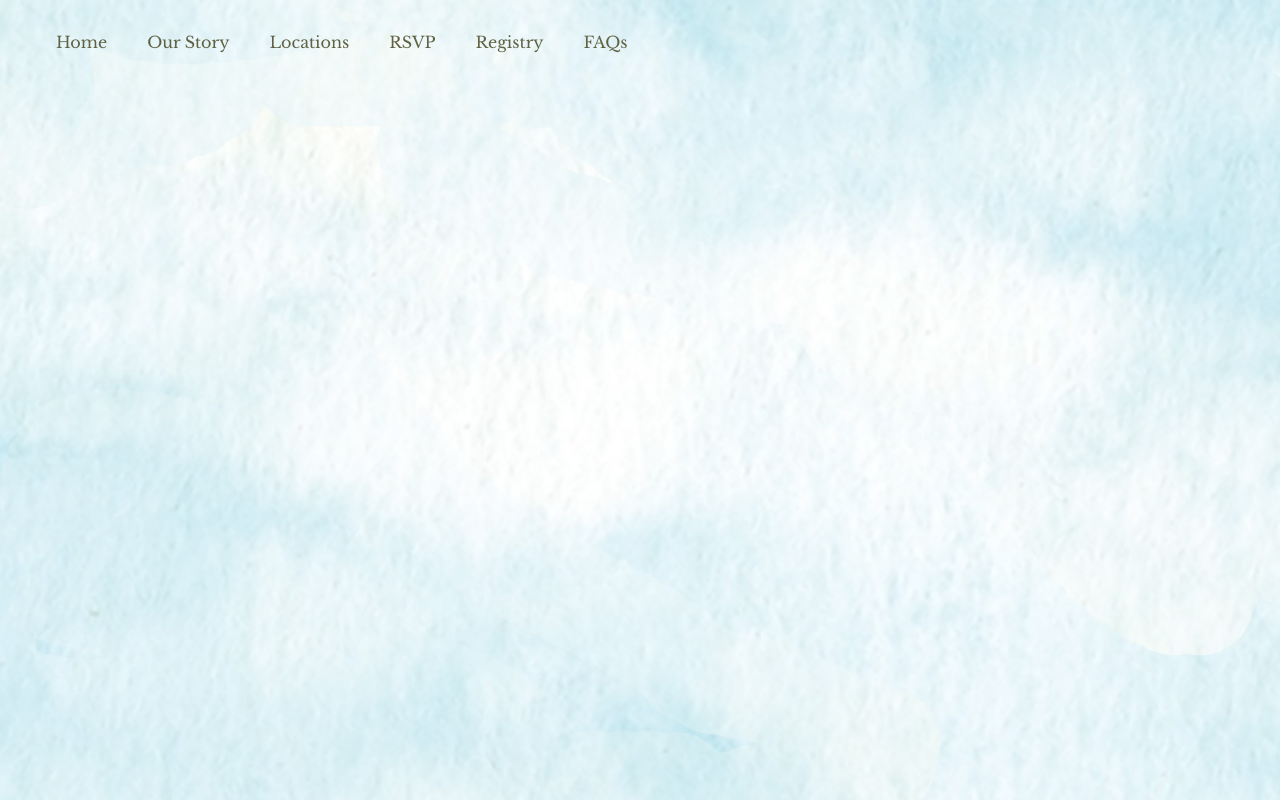
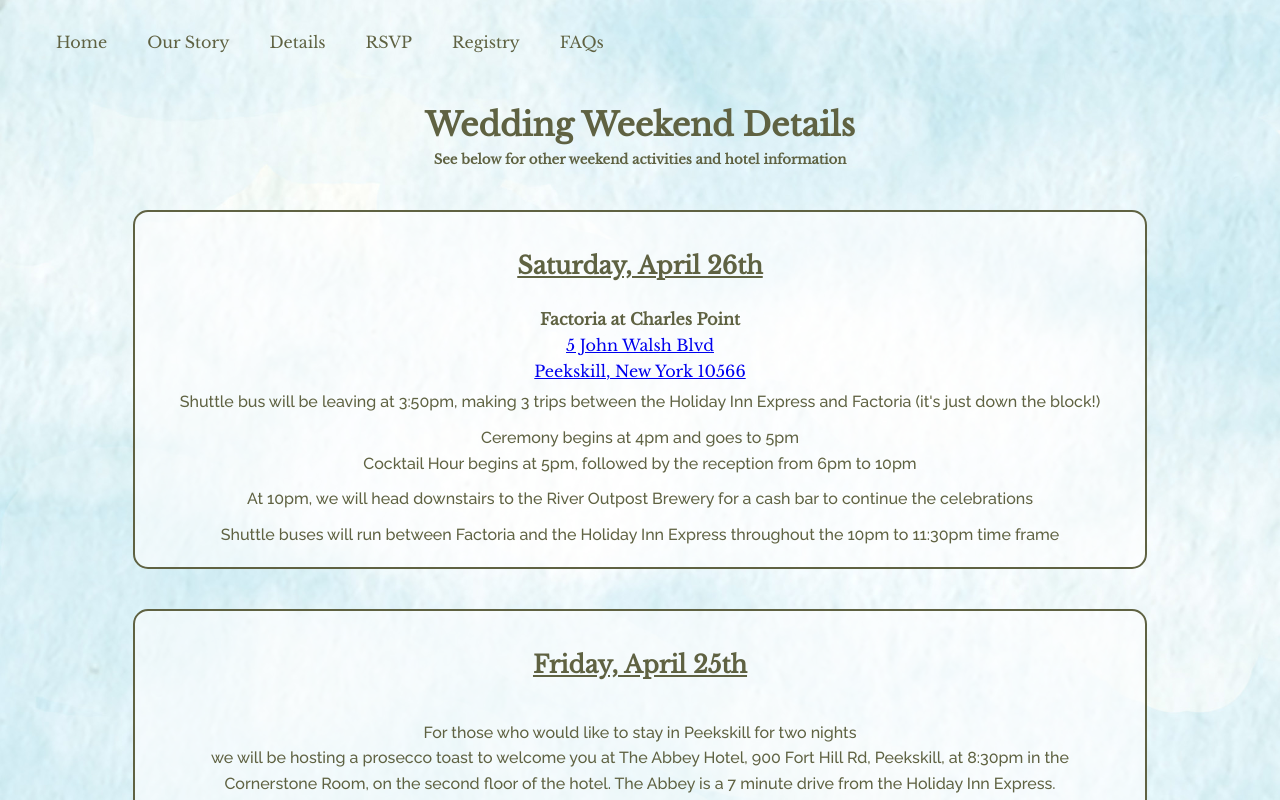
Before and after one commit to rhkearns/rksy-wedding-site, a React (Create React App) app: page /details in a window 1280 px wide. Shown: the top 800 px of the page. Built offline with nearby package versions, Linux system fonts and the light colour scheme.

Commit message:
update details page

```diff
--- a/src/App.js
+++ b/src/App.js
@@ -2,9 +2,8 @@ import './App.css';
 import { Routes, Route } from 'react-router-dom';
 import HomePage from './pages/HomePage/HomePage';
 import Navbar from './components/Navbar/Navbar';
+import Details from './pages/Details/Details';
 import StoryPage from './pages/StoryPage/StoryPage';
-import Directions from './pages/Directions/Directions';
-import Schedule from './pages/Schedule/Schedule';
 import Faqs from './pages/Faqs/Faqs';
 
 function App() {
@@ -14,8 +13,7 @@ function App() {
 			<Routes>
 				<Route path="/" element={<HomePage />} />
 				<Route path="/story" element={<StoryPage />} />
-        <Route path="/locations" element={<Directions />} />
-        <Route path="/schedule" element={<Schedule /> } />
+				<Route path="/details" element={<Details />} />
 				<Route path="/faqs" element={<Faqs />} />
 			</Routes>
 		</div>
--- a/src/components/Navbar/Navbar.jsx
+++ b/src/components/Navbar/Navbar.jsx
@@ -40,11 +40,11 @@ const Navbar = () => {
 						</li>
 						<li className="nav__item">
 							<NavLink
-								to="/locations"
+								to="/details"
 								className="nav__link"
 								onClick={closeMenuOnMobile}
 							>
-								Locations
+								Details
 							</NavLink>
 						</li>
 						<li className='nav__item'>
--- /dev/null
+++ b/src/pages/Details/Details.jsx
@@ -0,0 +1,126 @@
+import React from 'react';
+import './details.scss';
+import hotelImg from '../../images/hotel-screenshot.png';
+
+const Details = () => {
+	return (
+		<div className="details-page">
+			<h1 id="page-title">Wedding Weekend Details</h1>
+			<h5 id="disclaimer">
+				See below for other weekend activities and hotel information
+			</h5>
+			<div className="event-info">
+				<h2>Saturday, April 26th</h2>
+				<h4 id="location-title">Factoria at Charles Point</h4>
+				<a
+					href="https://maps.app.goo.gl/dteKZEHsqECJ2xQC8"
+					target="_blank"
+					rel="noopener noreferrer"
+				>
+					<span className="address">
+						5 John Walsh Blvd
+						<br />
+						Peekskill, New York 10566
+					</span>
+				</a>
+				<div className="ceremony-info">
+					<p>
+						Shuttle bus will be leaving at 3:50pm, making 3 trips between the
+						Holiday Inn Express and Factoria (it's just down the block!)
+					</p>
+					<p>
+						Ceremony begins at 4pm and goes to 5pm {<br />} Cocktail Hour begins
+						at 5pm, followed by the reception from 6pm to 10pm
+					</p>
+					<p>
+						At 10pm, we will head downstairs to the River Outpost Brewery for a
+						cash bar to continue the celebrations
+					</p>
+					<p>
+						Shuttle buses will run between Factoria and the Holiday Inn Express
+						throughout the 10pm to 11:30pm time frame
+					</p>
+				</div>
+			</div>
+			<div className="event-info">
+				<h2>Friday, April 25th</h2>
+				<p>
+					For those who would like to stay in Peekskill for two nights {<br />}{' '}
+					we will be hosting a prosecco toast to welcome you at The Abbey Hotel,
+					900 Fort Hill Rd, Peekskill, at 8:30pm in the Cornerstone Room, on the
+					second floor of the hotel. The Abbey is a 7 minute drive from the
+					Holiday Inn Express. {<br />} We then welcome you to join us at the
+					bar at the Abbey (while Ryan and Sam go to sleep to get ready for the
+					big day!)
+				</p>
+			</div>
+			<div className="event-info">
+				<h2>Sunday, April 27th</h2>
+				<p>
+					We invite everyone who is staying the night to join us for breakfast
+					at the Abbey Hotel, 900 Fort Hill Rd, Peekskill, from 9am to 11am on
+					Sunday morning. Breakfast will be held in the Cornerstone room on the
+					2nd floor of the hotel.
+				</p>
+			</div>
+			<div className="hotel-details">
+				<h2>Hotel Details</h2>
+				<div id="reservation">
+					<p id="hotel-instructions">
+						Our room block, available for 1 or 2 nights, is at the {<br />}
+						Holiday Inn Express & Suites{<br />}
+						<a
+							href="https://maps.app.goo.gl/kmcMrRKgJA8UwQZD9"
+							target="_blank"
+							rel="noopener noreferrer"
+						>
+							<span className="address">
+								2 John Wahsh Blvd
+								<br />
+								Peekskill, New york
+							</span>
+						</a>{' '}
+						<p>
+							The Holiday Inn Express is a less than 2 minute drive from
+							Factoria --- we would not recommend walking though, it's pretty
+							industrial and there are no sidewalks.
+						</p>
+						When you go to book your room, please select "Group Rate" in the
+						"Rate Preference dropdown" and enter code "YKW" to receive the
+						discounted price. {<br />} **If you have trouble booking a room as
+						part of the room block, please send us a text or{' '}
+						<a
+							href="mailto:rksy18371@gmail.com"
+							target="_blank"
+							rel="noopener noreferrer"
+							id="email-link"
+						>
+							email{' '}
+						</a>
+						**
+					</p>
+					<a
+						href="https://www.hiexpress.com/peekskillny"
+						target="_blank"
+						rel="noopener noreferrer"
+						id="hotel-link"
+					>
+						Reserve your room here
+					</a>{<br />}
+					<img
+						src={hotelImg}
+						alt="screenshot of the hotel website"
+						id="hotel-img"
+					/>
+				</div>
+			</div>
+		</div>
+	);
+};
+
+export default Details;
+
+/* <h3>Holiday Inn Express & Suites</h3>
+ */
+
+// <h3>Factoria at Charles Point</h3>
--- /dev/null
+++ b/src/pages/Details/details.scss
@@ -0,0 +1,68 @@
+@import '../../common/colors.scss';
+
+.details-page {
+	display: flex;
+	flex-direction: column;
+	align-items: center;
+	justify-content: center;
+	width: 100%;
+}
+
+#page-title {
+	margin-bottom: 5px;
+}
+
+#disclaimer {
+	margin-top: 0.5px;
+}
+
+.event-info,
+.hotel-details {
+	border: 2px solid $std-green;
+	border-radius: 15px;
+	line-height: 1.6;
+	width: auto;
+	color: $std-green;
+	background-color: rgba(255, 255, 255, 0.605);
+	margin: 20px 25px;
+	padding: 15px 25px;
+	text-align: center;
+
+	#location-title {
+		font-weight: bold;
+		margin-bottom: 1px;
+	}
+
+	h2 {
+		text-decoration: underline;
+	}
+}
+
+#hotel-img {
+	height: 210px;
+	margin-top: 5px;
+}
+
+.ceremony-info {
+	p {
+		margin: 0;
+		padding: 5px;
+	}
+}
+
+@media only screen and (min-width: 650px) {
+	.event-info,
+	.hotel-details {
+		width: 75%;
+	}
+
+	#hotel-img {
+		height: 300px;
+	}
+}
+
+@media only screen and (min-width: 1100px) {
+	#hotel-img {
+		height: 550px;
+	}
+}
--- a/src/pages/Directions/directions.scss
+++ /dev/null
@@ -1,68 +0,0 @@
-@import '../../common/colors.scss';
-
-.directions-page {
-	margin: 0 15px;
-}
-
-.addresses {
-	display: flex;
-	flex-direction: column;
-	align-items: center;
-	justify-content: center;
-}
-
-p {
-	color: $std-green;
-}
-
-a {
-	text-decoration-color: $std-green;
-}
-
-.from-the {
-	font-weight: bold;
-}
-
-#hotel-instructions {
-	padding-top: 0;
-	margin-top: 0;
-}
-
-#hotel-img {
-	width: 60%;
-}
-
-#hotel-link {
-	margin-bottom: 10px;
-}
-
-#reservation {
-	margin: 10px;
-	display: flex;
-	flex-direction: column;
-	align-items: center;
-	justify-content: center;
-}
-
-@media only screen and (min-width: 900px) {
-	.addresses {
-		// flex-direction: row;
-		justify-content: space-evenly;
-	}
-
-	.compass-block {
-		margin: 30px 50px;
-	}
-}
-
-@media only screen and (min-width: 1300px) {
-	#directions {
-		display: flex;
-		flex-wrap: wrap;
-		justify-content: space-evenly;
-	}
-
-	.compass-block {
-		width: 40%;
-	}
-}
```
